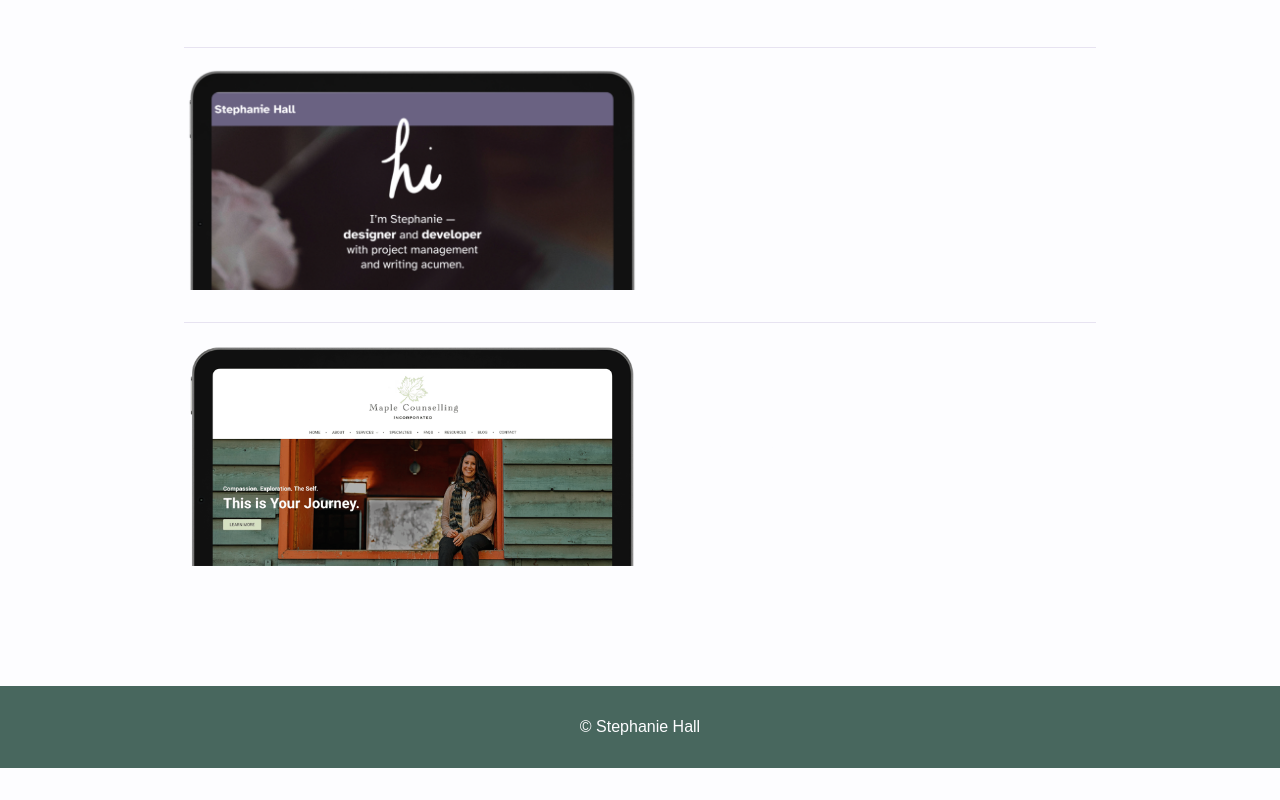
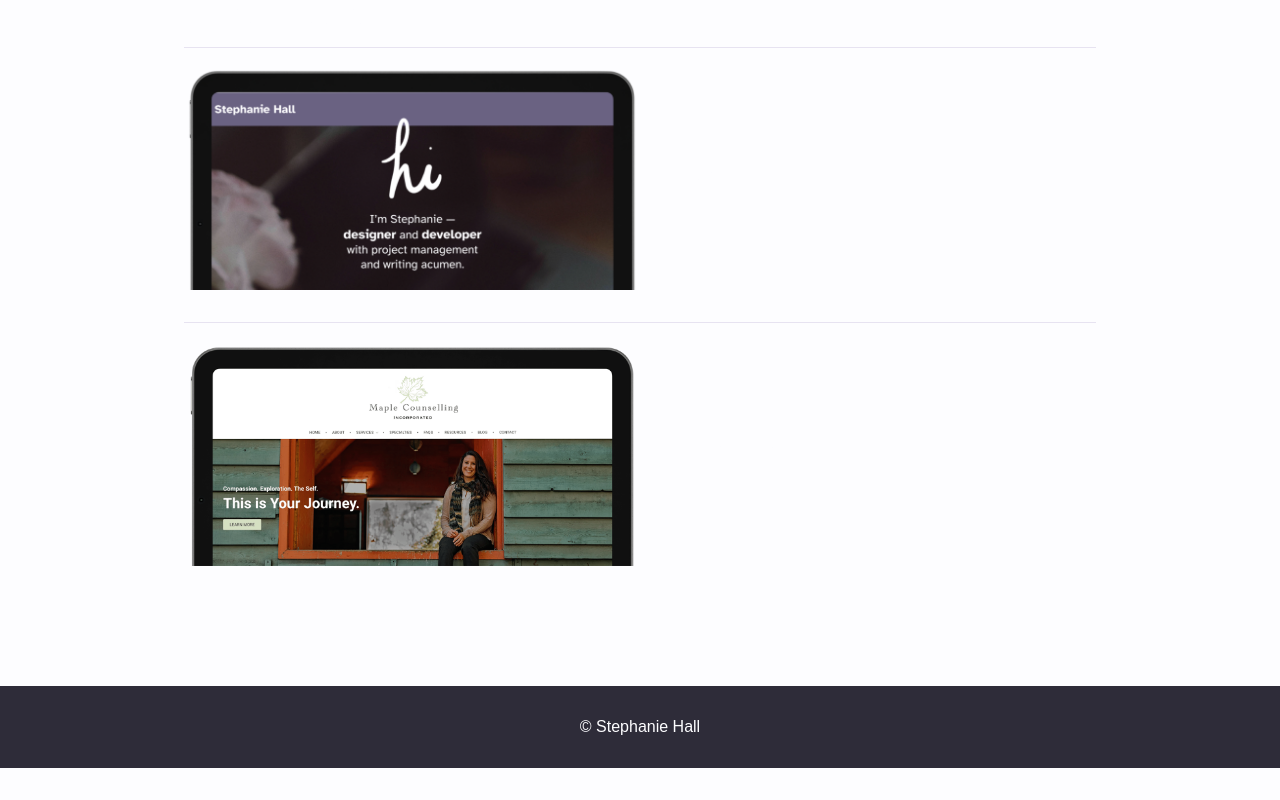
Before and after one commit to stephlyanie/portfolio, a React (Create React App) app: page /challenge-accepted/ in a window 1280 px wide. Shown: the part 1573-2373 px from the top of the page. Built offline with nearby package versions, Linux system fonts and the light colour scheme; the HTML template or start-up script is replaced by a standard one.

Commit message:
Changed background color to version 3 styles

```diff
--- a/src/components/Footer/Footer.scss
+++ b/src/components/Footer/Footer.scss
@@ -2,7 +2,7 @@
 @use "../../styles/variables" as *;
 
 .site-footer {
-    background-color: $bg-primary-dark;
+    background-color: $bg-footer;
     color: $text-primary-light;
     margin: 2rem 0;
     padding: 2rem .5rem;
```
